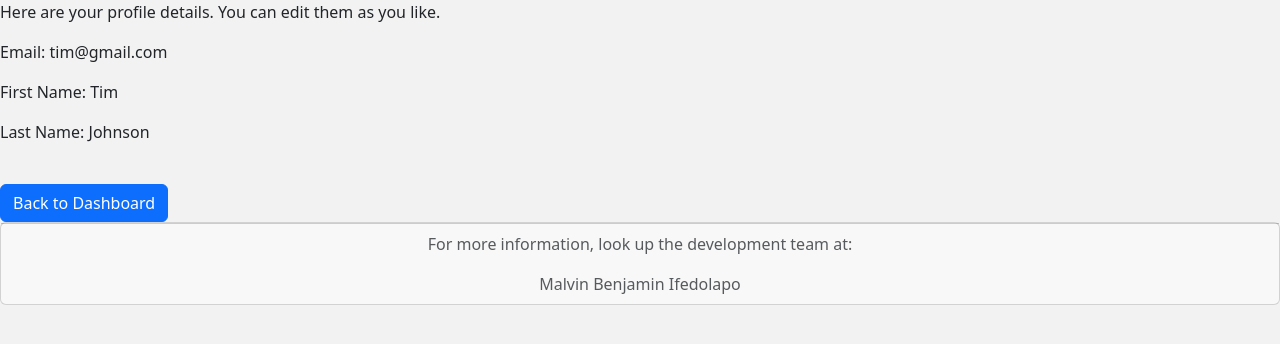
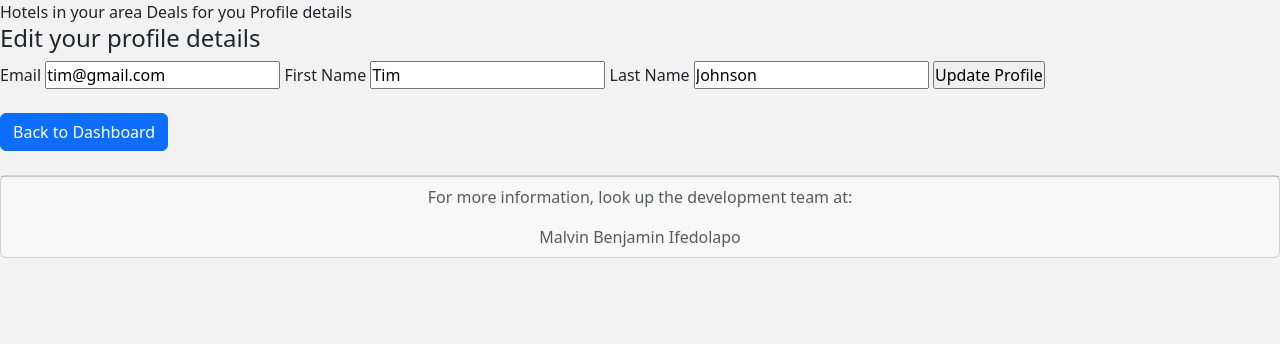
Before and after one commit to malvinmuthuuri47/portfolio_project, a Flask app: page /auth/profile in a window 1280 px wide. Shown: the part 56-400 px from the top of the page. Run offline with Flask 3, Linux system fonts and the light colour scheme; a user stored in the database is signed in; data comes from the database, SQL or seed files in the repository.

Commit message:
Created logic for updating profile details + styling

```diff
--- a/HTML_intro/website/templates/Profile.html
+++ b/HTML_intro/website/templates/Profile.html
@@ -3,10 +3,43 @@
 {% block title %} Profile {% endblock %}
 
 {% block content %}
-    <p>Here are your profile details. You can edit them as you like.</p>
-    <p>Email: {{ user.email }}</p>
-    <p>First Name: {{ user.firstName }}</p>
-    <p>Last Name: {{ user.lastName }}</p>
-    <br />
-    <a href="{{ url_for('views.dashboard') }}" class="btn btn-primary">Back to Dashboard</a>
+
+<div class="profile-dashboard">
+
+    <!-- Sidebar -->
+
+    <section class="profile-sidebar">
+        <a href="{{ url_for('views.dashboard') }}">Hotels in your area</a>
+        <a href="" onclick="alert('Feature coming soon')">Deals for you</a>
+        <a href="{{ url_for('auth.profile') }}">Profile details </a>
+    </section>
+
+
+
+
+    <div class="profile-main">
+
+        <h4>Edit your profile details</h4>
+
+        <form action="{{ url_for('auth.profile') }}" method="POST">
+            <label for="email">Email</label>
+            <input type="email" name="email" id="email" value = "{{ user.email }}" required>
+
+            <label for="firstName">First Name</label>
+            <input type="text" id="firstName" name="firstName" value="{{ user.firstName }}" required>
+
+            <label for="lastName">Last Name</label>
+            <input type="text" name="lastName" id="lastName" value="{{ user.lastName }}" required>
+
+            <input type="submit" value="Update Profile" id="profile-submit">
+        </form>
+
+        <a href="{{ url_for('views.dashboard') }}" class="btn btn-primary mt-4 mb-4">Back to Dashboard</a>
+    </div>
+    </div>
+
+
+
+
+
 {% endblock %}
```
